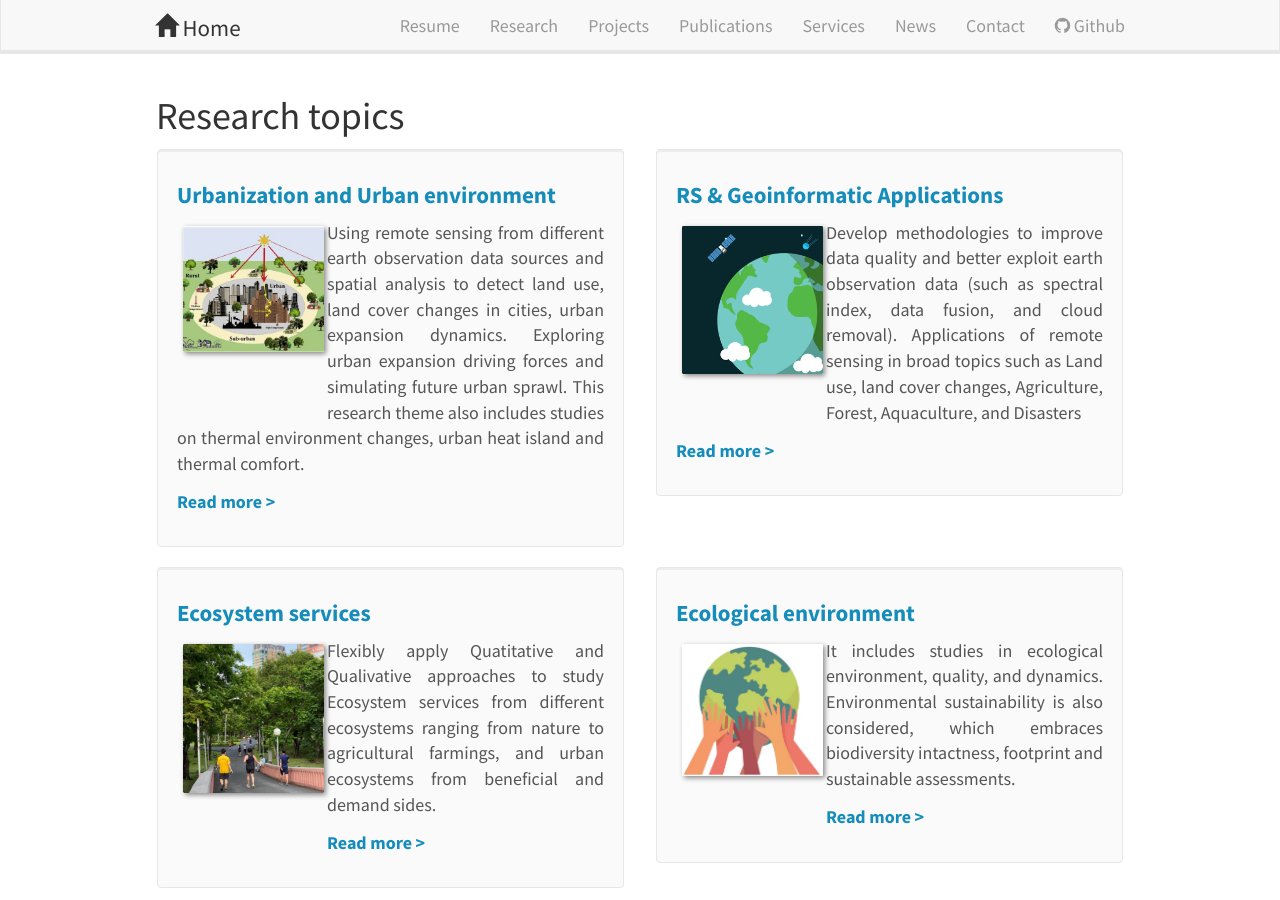
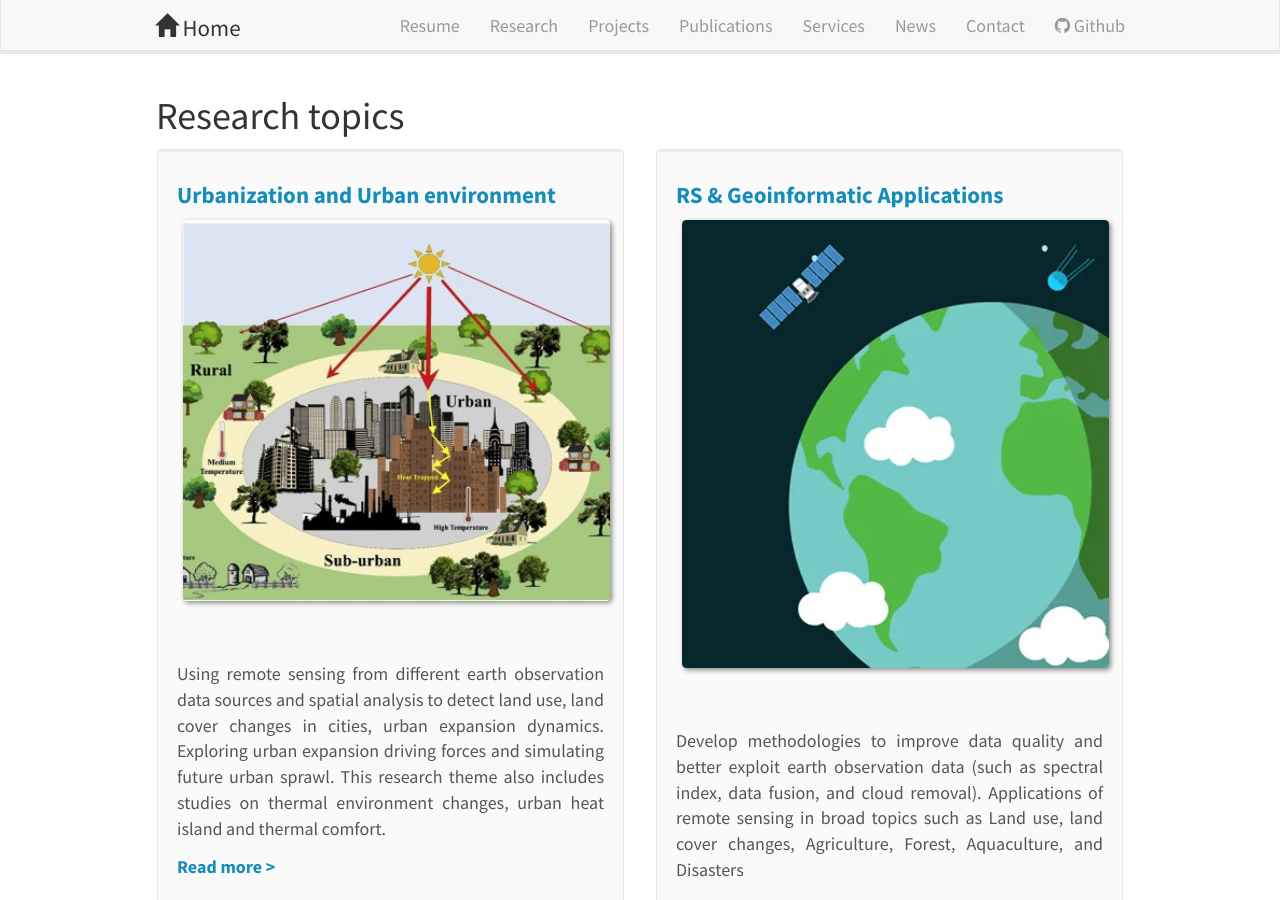
Before and after one commit to canng/cann, a Jekyll site: the page built from _pages/research.md, in a window 1280 px wide and 900 px high. Built offline with Jekyll 4.4.1, drawn with Linux system fonts in a browser that asks for light colours; nearby versions of some CDN libraries.

Commit message:
update research page

```diff
--- a/_pages/research.md
+++ b/_pages/research.md
@@ -24,7 +24,7 @@ permalink: /research/
  <h4><b><a href="{{ publi.link.url }}"><pubtit>{{ publi.title }}</pubtit></a></b></h4>
 
  <p><b><a href="{{ publi.link.url }}">
- <img src="{{ site.url }}{{ site.baseurl }}/images/pubpic/{{ publi.image }}" class="img-responsive" width="33%" style="float: left" />
+ <img src="{{ site.url }}{{ site.baseurl }}/images/pubpic/{{ publi.image }}" class="img-responsive" width="100%" />
  </a></b></p>
 
   <p style="text-align:justify">{{ publi.description }}</p>
```
